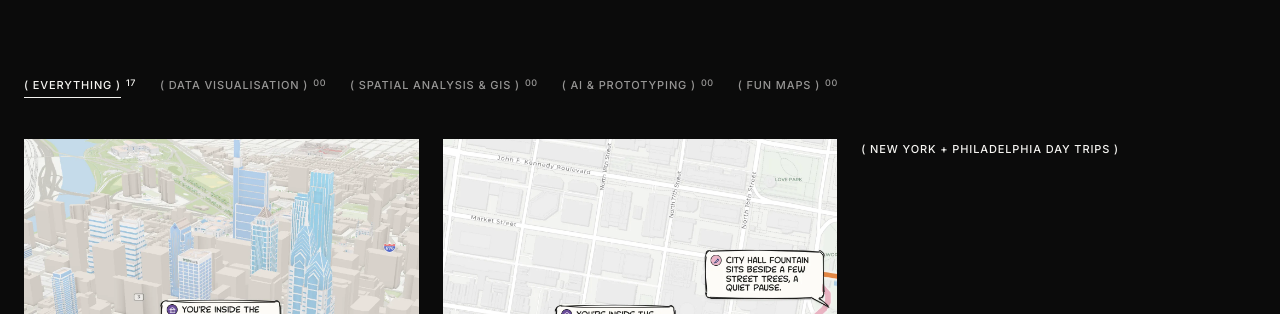
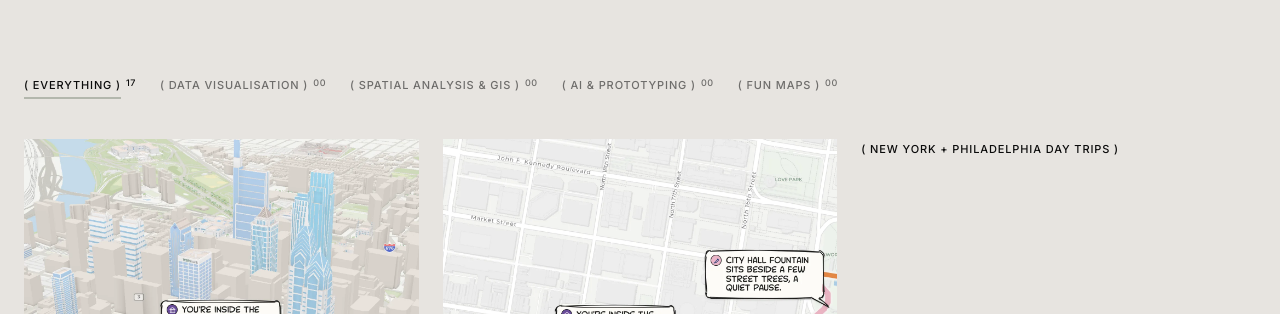
Before and after one commit to gautamik01/gautamik01.github.io, a plain HTML site: page work.html in a window 1280 px wide. Shown: the part 353-667 px from the top of the page. Drawn offline with nearby package versions, Linux system fonts and the light colour scheme; a web font is replaced by a local one.

Commit message:
Work page: light theme
Co-Authored-By: Claude Fable 5.1 <noreply@anthropic.com>

```diff
--- a/css/base.css
+++ b/css/base.css
@@ -399,24 +399,21 @@ html.js:not(.reduced) [data-split] { visibility: hidden; }
 }
 
 /* ------------------------------------------------------------------ work: the headline, the filters and the grid */
-.work {
-  position: relative;
-  background: var(--ink);
-  color: var(--white);
-  --muted-c: var(--muted-dark);
-}
+/* on paper, like the other pages: the colours come from the main's theme, with sage for the active tab's rule */
+.work { position: relative; }
 /* the head leaves room under the headline for the filter bar's top padding (see .work__filters) */
 .work__head { padding: calc(var(--header-h) + 32px) var(--gutter) calc(var(--header-h) + 20px); }
 .work__title { margin-top: 24px; }
-/* the filter bar sticks to the top of the viewport: its top padding is the header's band, painted ink, so the header's
-   labels keep reading over it while the grid scrolls underneath; a negative margin takes that padding back in the flow */
+/* the filter bar sticks to the top of the viewport: its top padding is the header's band, painted in the page colour, so
+   the header's labels keep reading over it while the grid scrolls underneath; a negative margin takes that padding back
+   in the flow */
 .work__filters {
   position: sticky;
   top: 0;
   z-index: 5;
   margin-top: calc(-1 * var(--header-h));
   padding: var(--header-h) var(--gutter) 12px;
-  background: var(--ink);
+  background: var(--bg);
   display: flex;
   flex-wrap: wrap;
   gap: 4px 24px;
@@ -432,8 +429,8 @@ html.js:not(.reduced) [data-split] { visibility: hidden; }
 }
 .work__filter:hover, .work__filter:focus-visible, .work__filter[aria-pressed="true"] { color: var(--fg); }
 .work__filter:focus-visible { outline-offset: 2px; }
-.work__filter-name { border-bottom: 1px solid transparent; padding-bottom: 2px; transition: border-color 250ms; }
-.work__filter[aria-pressed="true"] .work__filter-name { border-bottom-color: currentColor; }
+.work__filter-name { border-bottom: 2px solid transparent; padding-bottom: 2px; transition: border-color 250ms; }
+.work__filter[aria-pressed="true"] .work__filter-name { border-bottom-color: var(--sage); }
 .work__filter-count { font-size: 9px; letter-spacing: 0.06em; line-height: 1; margin-top: 1px; }
 /* the grid: three columns of 4:5 cells (the tiles' own ratio, so nothing is cropped), two under 1000px */
 .work__grid {
@@ -444,7 +441,7 @@ html.js:not(.reduced) [data-split] { visibility: hidden; }
 }
 .cell { position: relative; min-width: 0; aspect-ratio: 4 / 5; container-type: inline-size; }
 .cell[hidden] { display: none; }
-.card { display: block; overflow: hidden; background: #1a1a1a; }
+.card { display: block; overflow: hidden; background: rgba(179, 183, 173, 0.35); }   /* a sage wash until the image lands */
 .card img {
   width: 100%;
   height: 100%;
@@ -461,8 +458,8 @@ html.js:not(.reduced) [data-split] { visibility: hidden; }
   justify-content: flex-end;
   gap: 6px;
   padding: clamp(14px, 1.6vw, 22px);
-  background: rgba(11, 11, 11, 0.86);
-  color: var(--white);
+  background: rgba(231, 228, 224, 0.86);
+  color: var(--ink);
   opacity: 0;
   transform: translateY(8px);
   transition: opacity 350ms ease, transform 450ms cubic-bezier(.2,.75,.15,1);
--- a/work.html
+++ b/work.html
@@ -1,12 +1,12 @@
 <!doctype html>
-<html lang="en" data-theme="ink" data-page="work">
+<html lang="en" data-theme="paper" data-page="work">
 <head>
   <meta charset="utf-8">
   <meta name="viewport" content="width=device-width, initial-scale=1">
   <title>Work, Gautami Kasat</title>
   <meta name="description" content="Featured projects by Gautami Kasat: maps, 3D environments and prototypes built with real data and code.">
-  <meta name="color-scheme" content="dark">
-  <meta name="theme-color" content="#0B0B0B">
+  <meta name="color-scheme" content="light">
+  <meta name="theme-color" content="#E7E4E0">
   <link rel="icon" href="favicon.svg" type="image/svg+xml">
   <link rel="apple-touch-icon" href="apple-touch-icon.png">
   <script>document.documentElement.classList.add('js')</script>
@@ -23,7 +23,7 @@
   <link rel="preload" href="data/work.json" as="fetch" crossorigin>
 </head>
 <body>
-  <main id="main" data-theme="ink" data-page="work">
+  <main id="main" data-theme="paper" data-page="work">
     <!-- the headline, the filter tabs and the grid of tiles from data/work.json, filled and driven by js/work.js -->
     <section class="work" id="work" aria-label="Projects">
       <div class="work__head">
```
